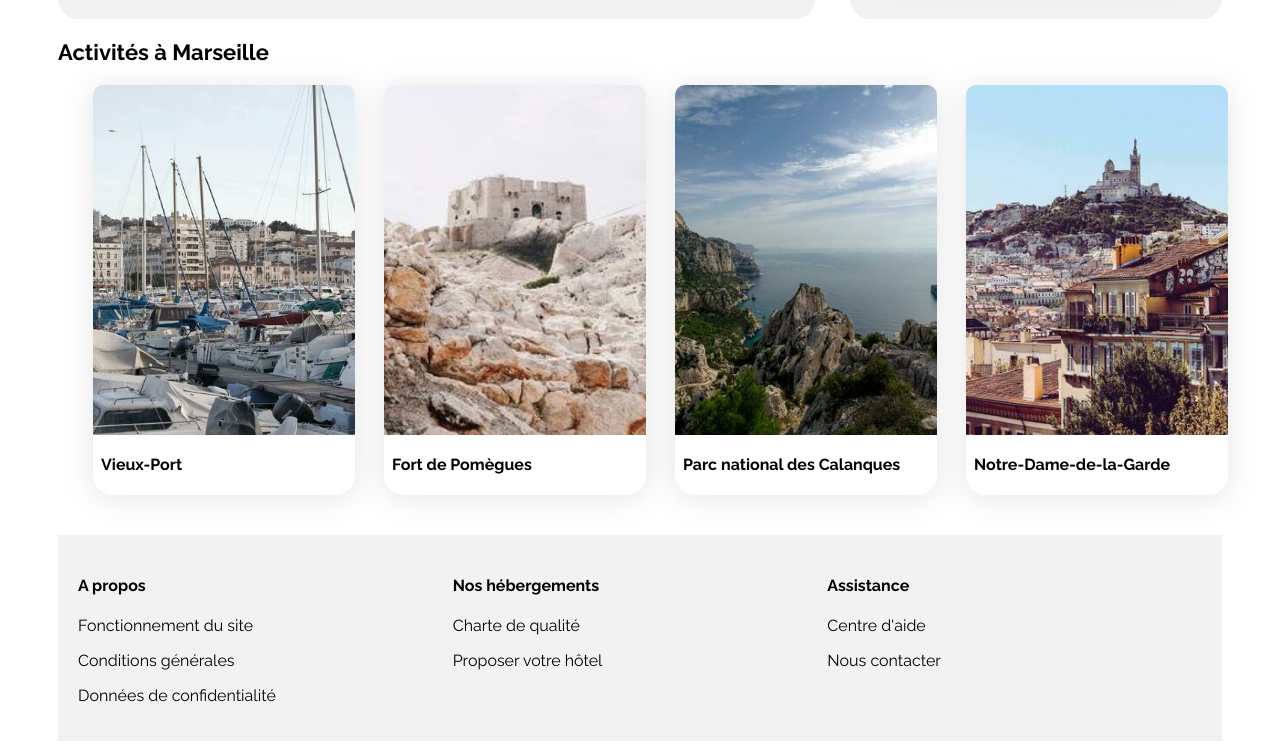
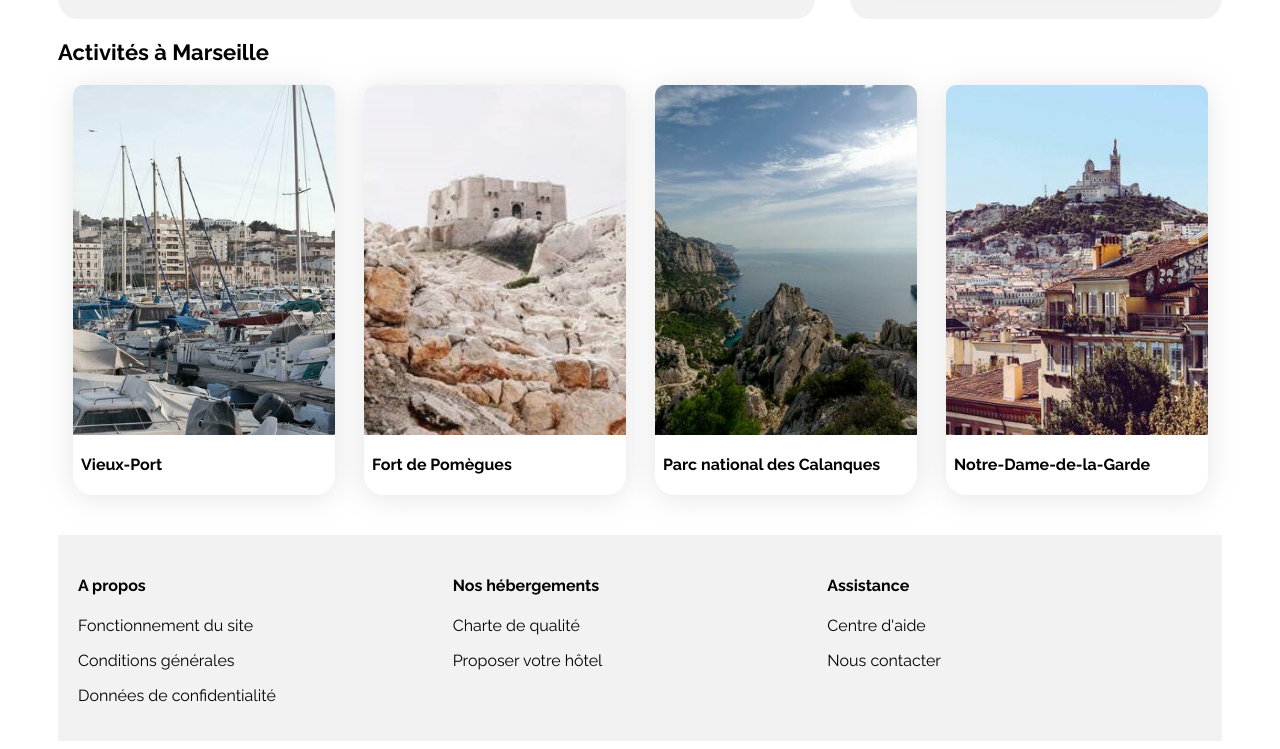
Before and after one commit to fadi94800/OpenclassroomsProject, a plain HTML site: page index.html in a window 1280 px wide. Shown: the part 993-1742 px from the top of the page. Drawn offline with Linux system fonts and the light colour scheme.

Commit message:
correction des problèmes vues avec l'évaluateur

```diff
--- a/CSS/style.css
+++ b/CSS/style.css
@@ -321,7 +321,7 @@ a {
     padding: 0px;
     width: 90%;
     height: 410px;
-    margin-left: 35px;
+    margin-left: 15px;
     box-sizing: border-box; /* Pour inclure les marges dans le calcul de la largeur */
 }
 
```
